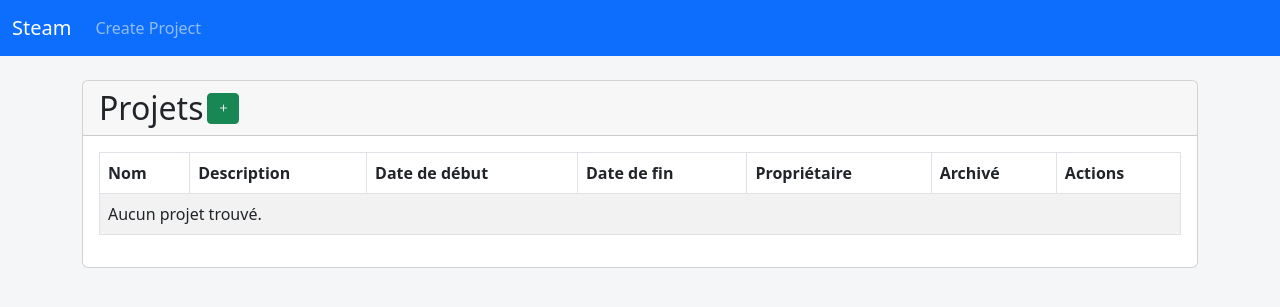
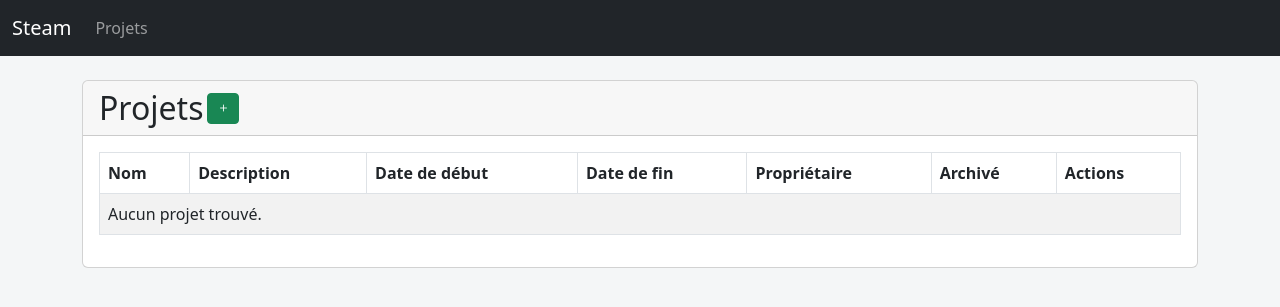
Before and after one commit to Steam-INFOM114/steam, a Django app: template src/steam/core/templates/project/list.html in a window 1280 px wide. Shown: the top 307 px of the page. Run offline with Django 3.2, Linux system fonts and the light colour scheme; the template is opened without the code that fills it, so the values that code supplies are empty; some libraries are stand-ins or nearby versions.

Commit message:
Add small improvements to navbar
Co-authored-by: abdelgad <abdelgad@hotmail.com>
Co-authored-by: manalelk <manalelkaidi@hotmail.com>

```diff
--- a/src/steam/core/templates/base.html
+++ b/src/steam/core/templates/base.html
@@ -21,7 +21,7 @@
 
 <body style="background-color: #F4F6F7;">
   <!-- Navbar -->
-  <nav class="navbar navbar-expand-lg navbar-dark bg-primary">
+  <nav class="navbar navbar-expand-lg navbar-dark bg-dark">
     <div class="container-fluid">
       <a class="navbar-brand" href="#">Steam</a>
       <button class="navbar-toggler" type="button" data-bs-toggle="collapse" data-bs-target="#navbarNav"
@@ -31,7 +31,7 @@
       <div class="collapse navbar-collapse" id="navbarNav">
         <ul class="navbar-nav">
           <li class="nav-item">
-            <a class="nav-link" href="{% url 'project-create' %}">Create Project</a>
+            <a class="nav-link" href="{% url 'project-list' %}">Projets</a>
           </li>
         </ul>
       </div>
```
